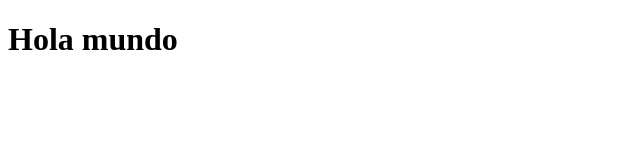
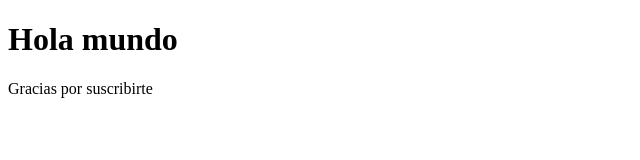
Before and after one commit to xhiumj/ejemplo1, a plain HTML site: page index.html in a window 1280 px wide. Shown: the whole page, without its empty margins (0-640 px from the left). Drawn offline with Linux system fonts and the light colour scheme.

Commit message:
Aplicado hoy XD

```diff
--- a/index.html
+++ b/index.html
@@ -8,5 +8,8 @@
   </head>
   <body>
     <h1>Hola mundo</h1>
+    <p class="parrafo">
+      Gracias por suscribirte
+    </p>
   </body>
 </html>
```
